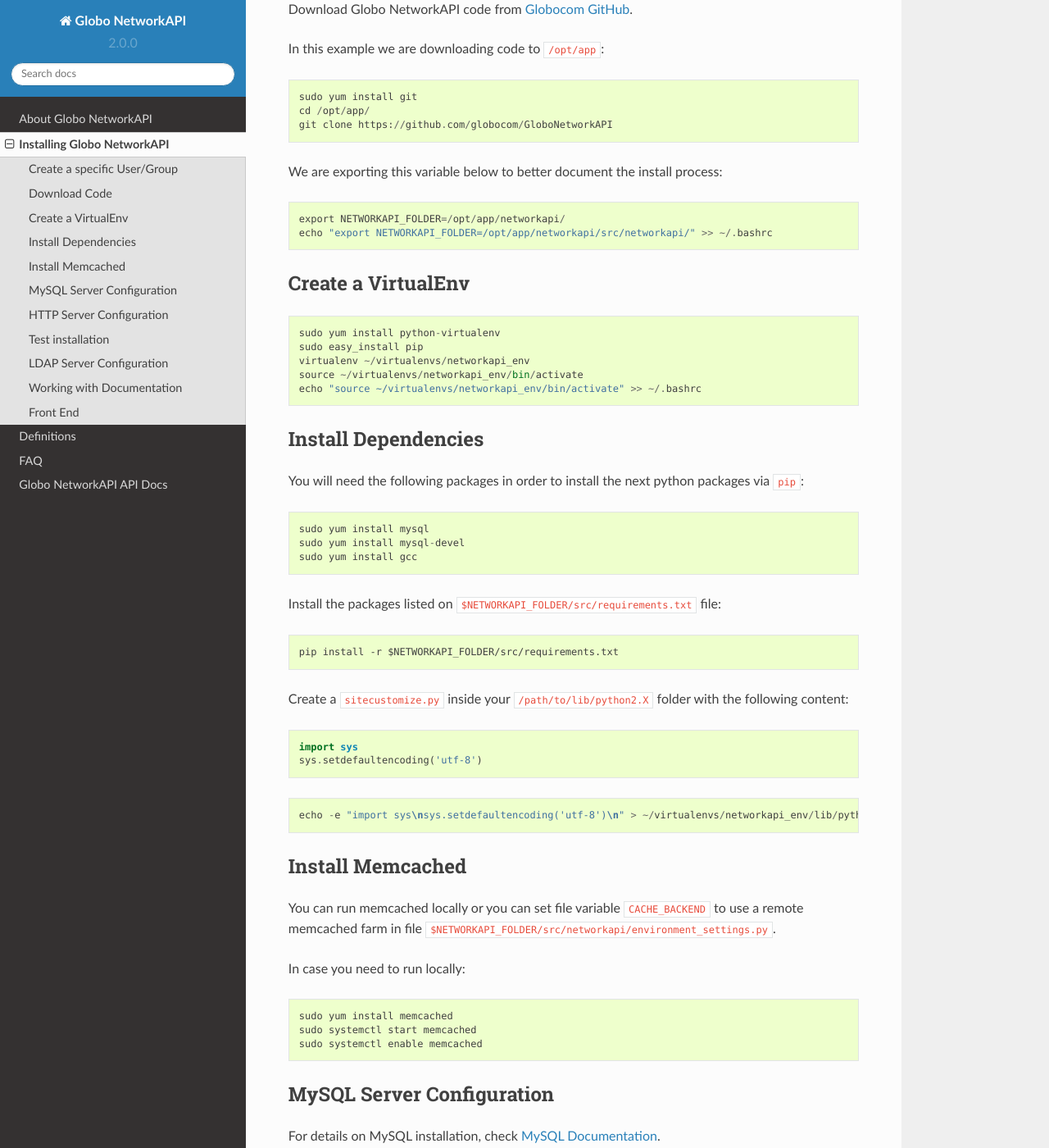
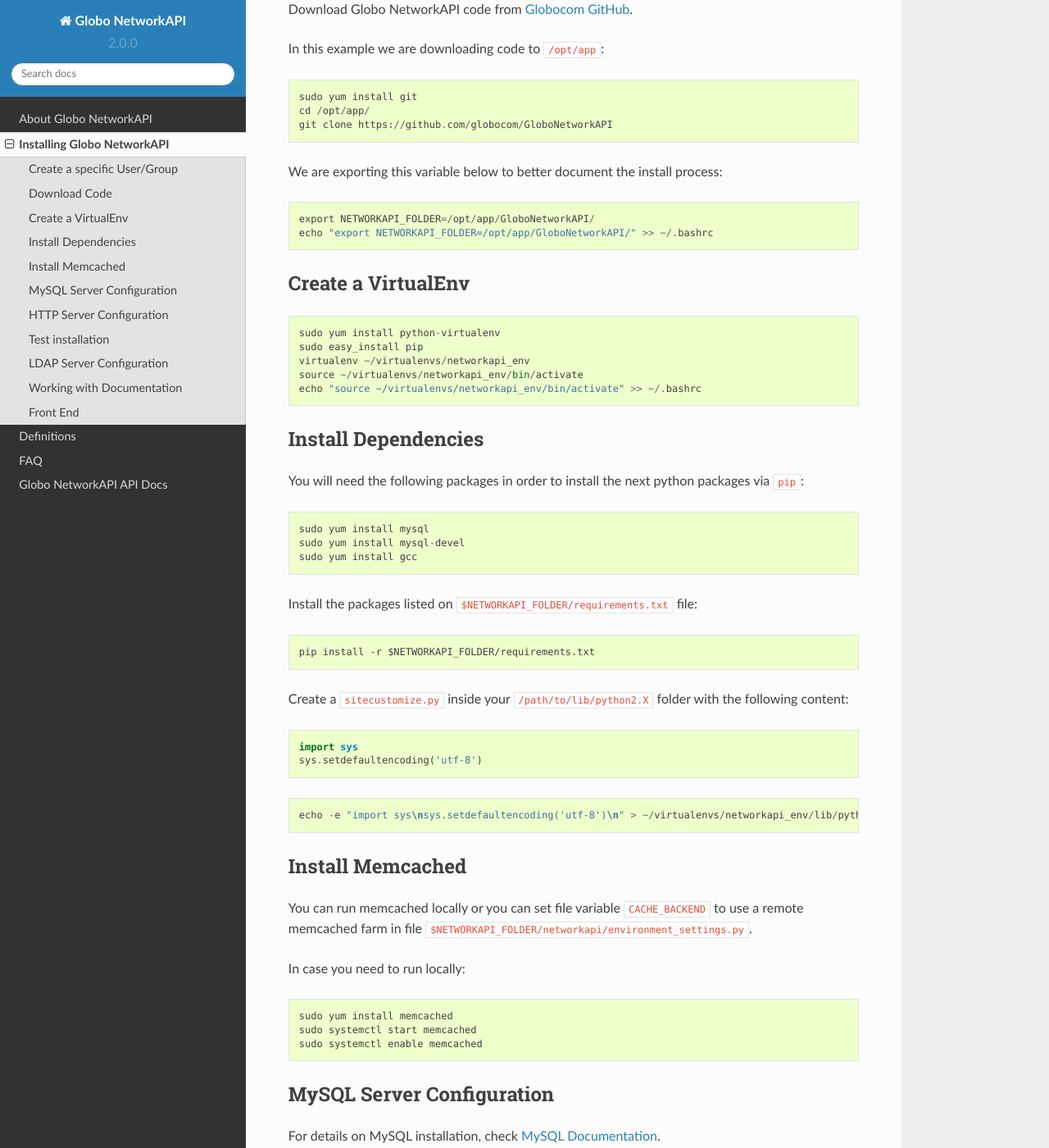
Before and after one commit to globocom/GloboNetworkAPI, a Sphinx documentation site: the page built from docs/install.rst, in a window 1280 px wide and 1400 px high, scrolled down 583 px. Shown: the whole window at 82% size. Built offline with Sphinx 7.4.7 and the Read the Docs theme 2.0.0, drawn with Linux system fonts in a browser that asks for light colours; some of the changed text lies outside the part shown.

Commit message:
Fixing documentation for new folder names Fixing xml_utils file syntax error inserted during migration.

```diff
--- a/docs/install.rst
+++ b/docs/install.rst
@@ -34,8 +34,8 @@
 
 We are exporting this variable below to better document the install process::
 
-	export NETWORKAPI_FOLDER=/opt/app/networkapi/
-	echo "export NETWORKAPI_FOLDER=/opt/app/networkapi/src/networkapi/" >> ~/.bashrc
+	export NETWORKAPI_FOLDER=/opt/app/GloboNetworkAPI/
+	echo "export NETWORKAPI_FOLDER=/opt/app/GloboNetworkAPI/" >> ~/.bashrc
 
 
 Create a VirtualEnv
@@ -59,11 +59,11 @@
 	sudo yum install mysql-devel
 	sudo yum install gcc
 
-Install the packages listed on ``$NETWORKAPI_FOLDER/src/requirements.txt`` file:
+Install the packages listed on ``$NETWORKAPI_FOLDER/requirements.txt`` file:
 
 ::
 
-	pip install -r $NETWORKAPI_FOLDER/src/requirements.txt
+	pip install -r $NETWORKAPI_FOLDER/requirements.txt
 
 Create a ``sitecustomize.py`` inside your ``/path/to/lib/python2.X`` folder with the following content::
 
@@ -78,7 +78,7 @@
 Install Memcached
 *****************
 
-You can run memcached locally or you can set file variable ``CACHE_BACKEND`` to use a remote memcached farm in file ``$NETWORKAPI_FOLDER/src/networkapi/environment_settings.py``.
+You can run memcached locally or you can set file variable ``CACHE_BACKEND`` to use a remote memcached farm in file ``$NETWORKAPI_FOLDER/networkapi/environment_settings.py``.
 
 In case you need to run locally::
 
@@ -115,7 +115,7 @@
 
 Configure the Globo NetworkAPI code to use your MySQL instance:
 
-File ``$NETWORKAPI_FOLDER/src/networkapi/environment_settings.py``::
+File ``$NETWORKAPI_FOLDER/networkapi/environment_settings.py``::
 
 	DATABASE_ENGINE = 'mysql'
 	DATABASE_NAME = 'your_db_name'
@@ -136,9 +136,9 @@
 
 There is no need to install a nginx or apache to proxy pass the requests, once there is no static files in the API.
 
-Edit ``$NETWORKAPI_FOLDER/src/gunicorn.conf.py`` to use your log files location and `user preferentes <http://gunicorn-docs.readthedocs.org/en/latest/settings.html#config-file>`_ and run gunicorn::
+Edit ``$NETWORKAPI_FOLDER/gunicorn.conf.py`` to use your log files location and `user preferentes <http://gunicorn-docs.readthedocs.org/en/latest/settings.html#config-file>`_ and run gunicorn::
 
-	cd $NETWORKAPI_FOLDER/src/
+	cd $NETWORKAPI_FOLDER
 	gunicorn networkapi_wsgi:application
 
 Test installation
```
Also changed, not shown: 1 other file.
